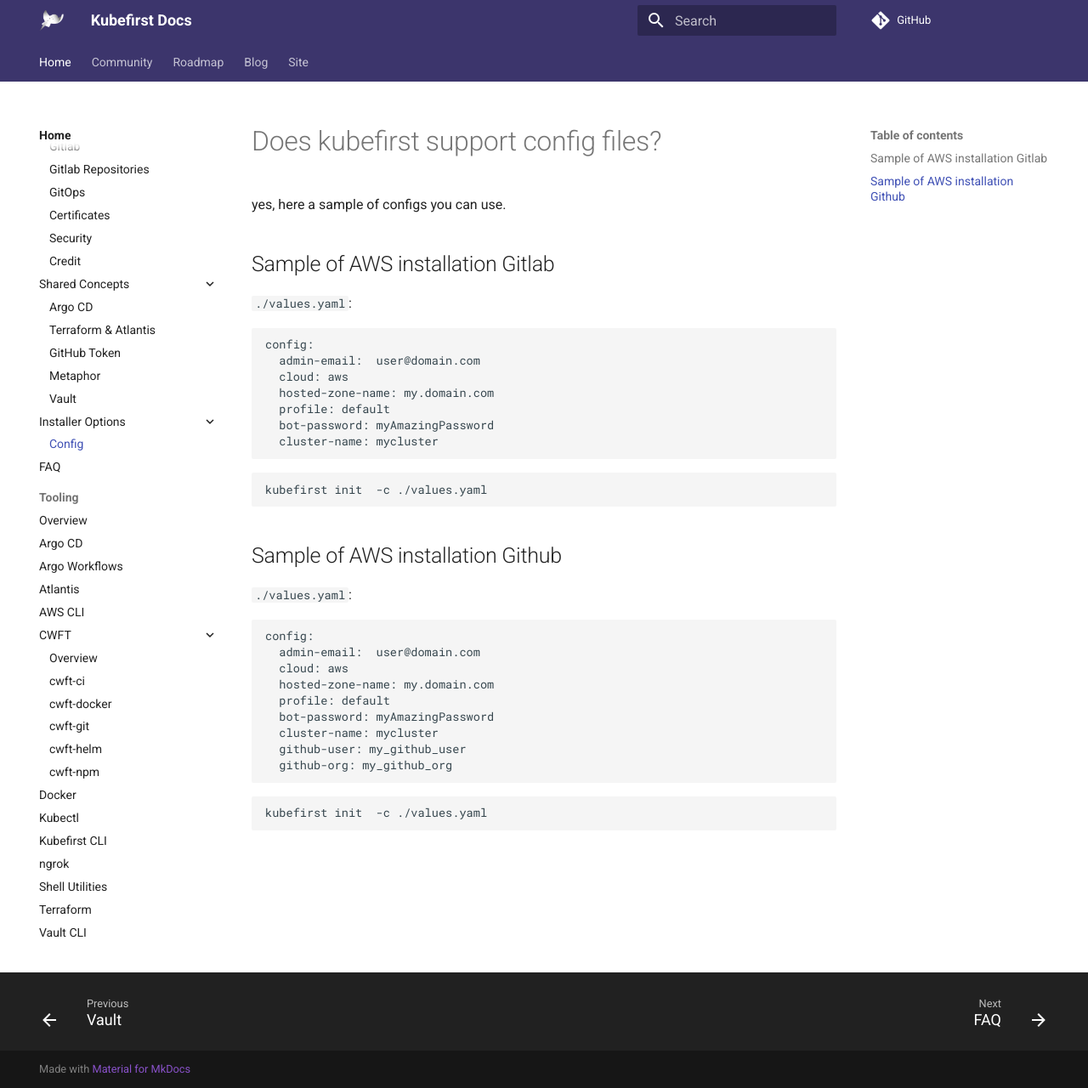
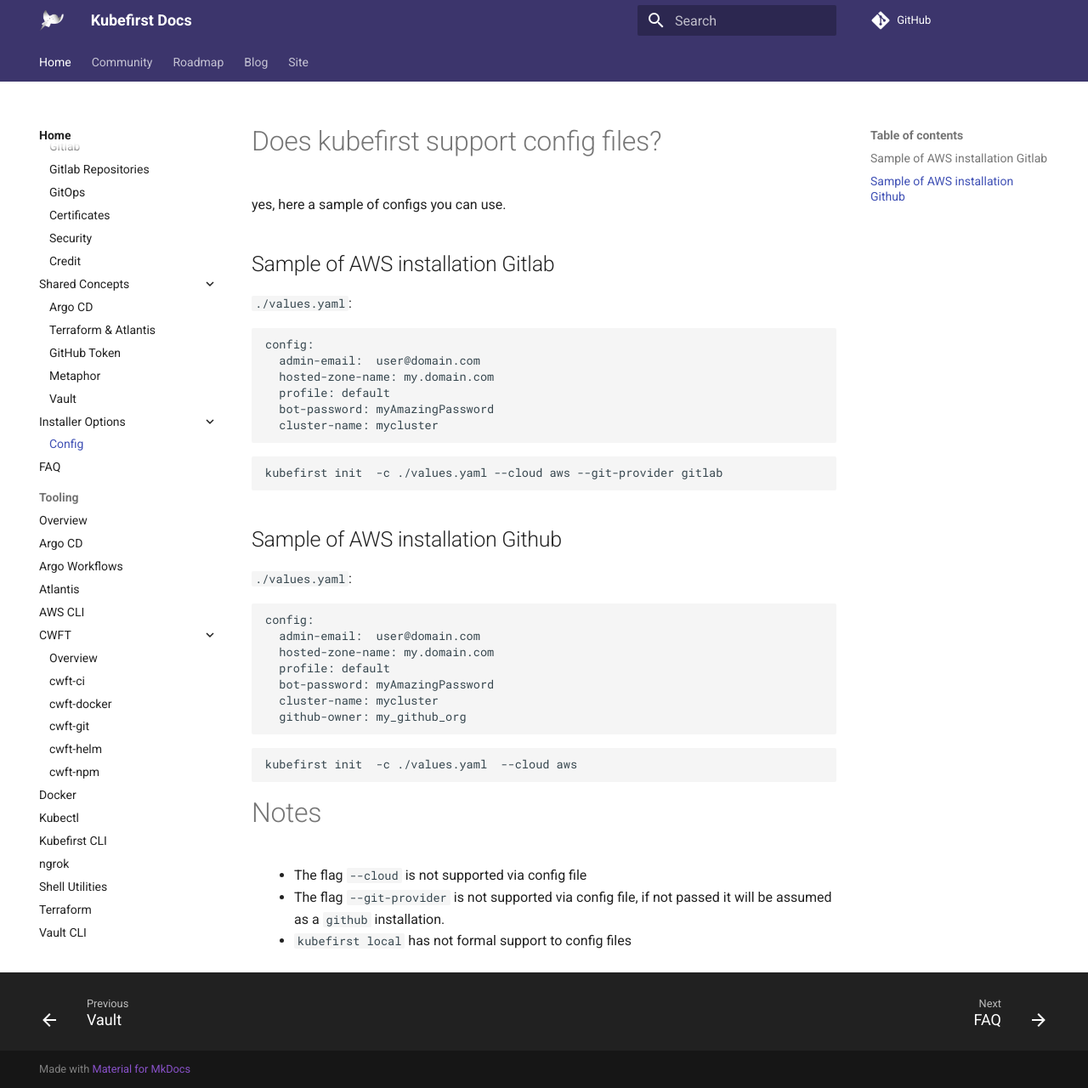
Before and after one commit to konstructio/kubefirst, an MkDocs documentation site: the page built from docs/kubefirst/installer/config-file.md, in a window 1280 px wide and 1280 px high. Shown: the whole window at 85% size. Built offline with MkDocs 1.6.1 and Material for MkDocs 9.7.7, drawn with Linux system fonts in a browser that asks for light colours; comment, search, counter and statistics services are not loaded.

Commit message:
fix: #1141 fix info for config file
Signed-off-by: 6za <53096417+6za@users.noreply.github.com>

````diff
--- a/docs/kubefirst/installer/config-file.md
+++ b/docs/kubefirst/installer/config-file.md
@@ -17,7 +16,7 @@
 ```
 
 ```bash
-kubefirst init  -c ./values.yaml
+kubefirst init  -c ./values.yaml --cloud aws --git-provider gitlab
 ```
 
 ## Sample of AWS installation Github
@@ -26,15 +25,19 @@
 ```yaml
 config:
   admin-email:  user@domain.com
-  cloud: aws
   hosted-zone-name: my.domain.com
   profile: default
   bot-password: myAmazingPassword
   cluster-name: mycluster
-  github-user: my_github_user
-  github-org: my_github_org
+  github-owner: my_github_org
 ```
 
 ```bash
-kubefirst init  -c ./values.yaml
+kubefirst init  -c ./values.yaml  --cloud aws
 ```
+
+# Notes
+
+- The flag `--cloud` is not supported via config file
+- The flag `--git-provider` is not supported via config file, if not passed it will be assumed as a `github` installation.
+- `kubefirst local` has not formal support to config files
````
Also changed, not shown: other parts of docs/kubefirst/installer/config-file.md (+0 -1 lines).
